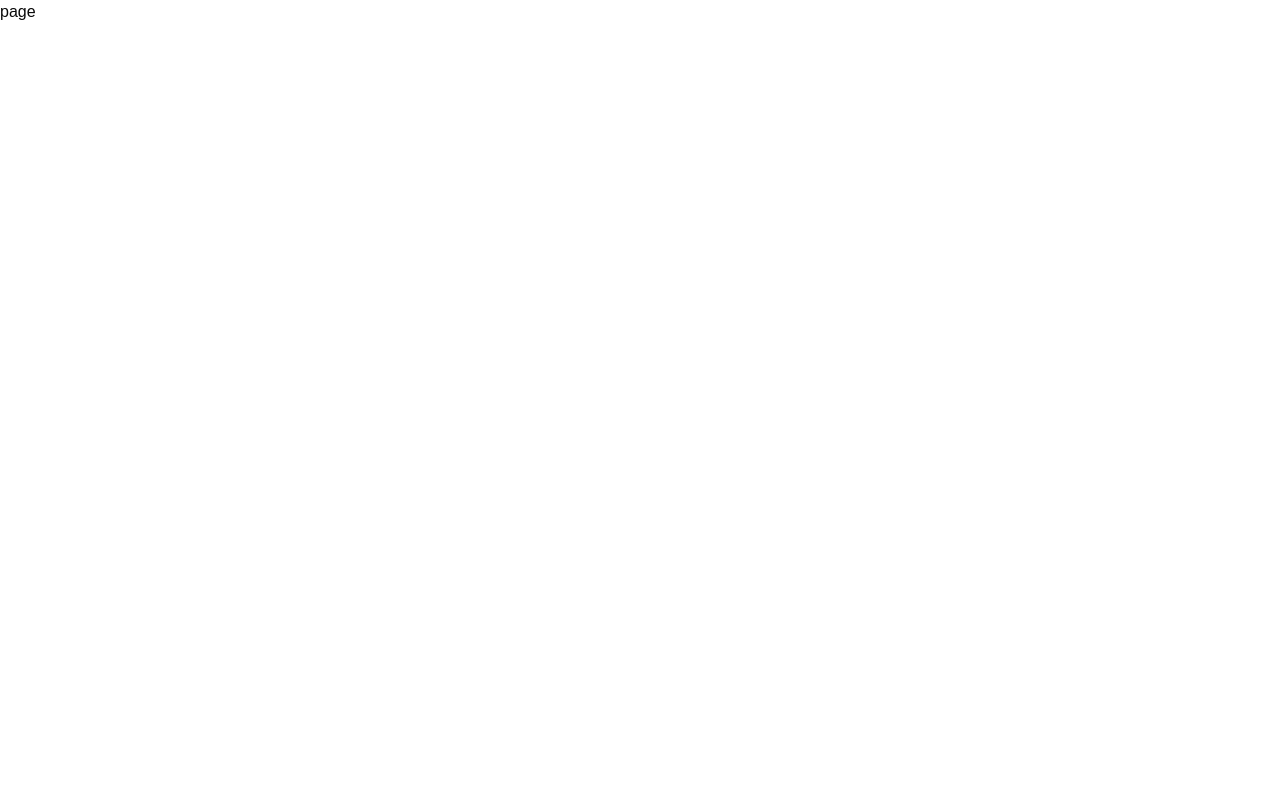
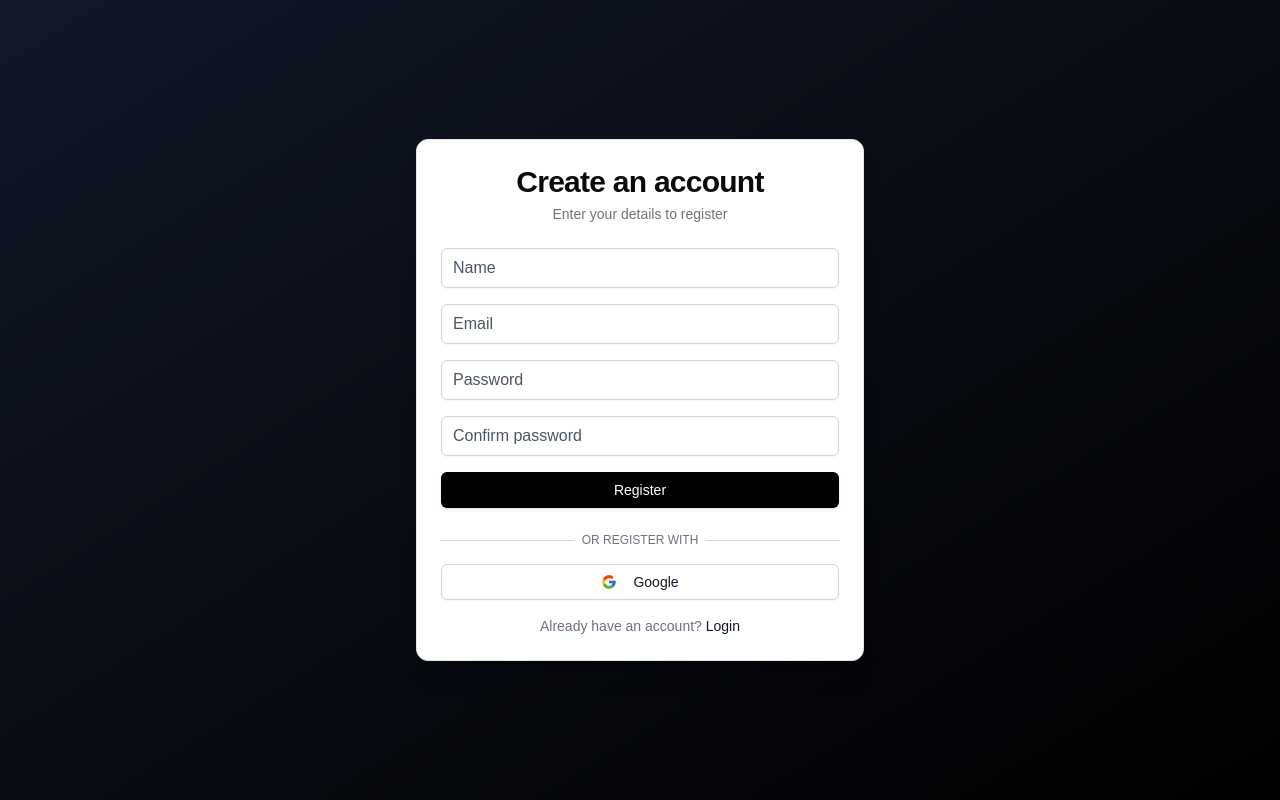
Before and after one commit to ali-osaid01/debate-platform, a Next.js app: page /sign-up in a window 1280 px wide. Built offline with nearby package versions, Linux system fonts and the light colour scheme.

Commit message:
feat: register page added

```diff
--- a/app/(Auth)/sign-up/page.tsx
+++ b/app/(Auth)/sign-up/page.tsx
@@ -1,7 +1,67 @@
-import React from 'react'
+"use client"
 
-export default function register() {
+import { useState } from "react"
+import { Button } from "@/components/ui/button"
+import { Card, CardContent, CardDescription, CardFooter, CardHeader, CardTitle } from "@/components/ui/card"
+import { Input } from "@/components/ui/input"
+import { FcGoogle } from "react-icons/fc"
+import Link from "next/link"
+
+export default function Register() {
+  const [focusedInput, setFocusedInput] = useState<string | null>(null)
+
   return (
-    <div>page</div>
+    <div className="min-h-screen flex items-center justify-center bg-gradient-to-br from-gray-900 to-black p-4">
+      <Card className="w-full max-w-md shadow-xl bg-white">
+        <CardHeader className="space-y-1">
+          <CardTitle className="text-3xl font-bold text-center">Create an account</CardTitle>
+          <CardDescription className="text-center">Enter your details to register</CardDescription>
+        </CardHeader>
+        <CardContent className="space-y-4">
+          {["name", "email", "password", "confirm-password"].map((field) => (
+            <div key={field} className="relative">
+              <Input
+                id={field}
+                type={field.includes("password") ? "password" : field === "email" ? "email" : "text"}
+                className="w-full h-10 px-3 text-base placeholder-transparent border-gray-300 peer"
+                onFocus={() => setFocusedInput(field)}
+                onBlur={(e) => e.target.value === "" && setFocusedInput(null)}
+              />
+              <label
+                htmlFor={field}
+                className={`absolute left-3 ${
+                  focusedInput === field ? "-top-2 text-xs bg-white" : "top-2 text-base"
+                } text-gray-600 transition-all duration-300 peer-focus:-top-2 peer-focus:text-xs peer-focus:text-gray-600`}
+              >
+                {field.charAt(0).toUpperCase() + field.slice(1).replace("-", " ")}
+              </label>
+            </div>
+          ))}
+          <Button className="w-full bg-black text-white hover:bg-gray-800">
+            Register
+          </Button>
+        </CardContent>
+        <CardFooter className="flex flex-col space-y-4 pt-0">
+          <div className="relative w-full">
+            <div className="absolute inset-0 flex items-center">
+              <span className="w-full border-t border-gray-300" />
+            </div>
+            <div className="relative flex justify-center text-xs uppercase">
+              <span className="bg-white px-2 text-gray-500">Or register with</span>
+            </div>
+          </div>
+          <Button variant="outline" className="w-full border-gray-300 text-gray-900 hover:bg-gray-100">
+            <FcGoogle className="mr-2 h-4 w-4" />
+            Google
+          </Button>
+          <div className="text-center text-sm text-gray-500">
+            Already have an account?{" "}
+            <Link href={'/login'} className="text-gray-900 hover:underline">
+              Login
+            </Link>
+          </div>
+        </CardFooter>
+      </Card>
+    </div>
   )
 }
```
